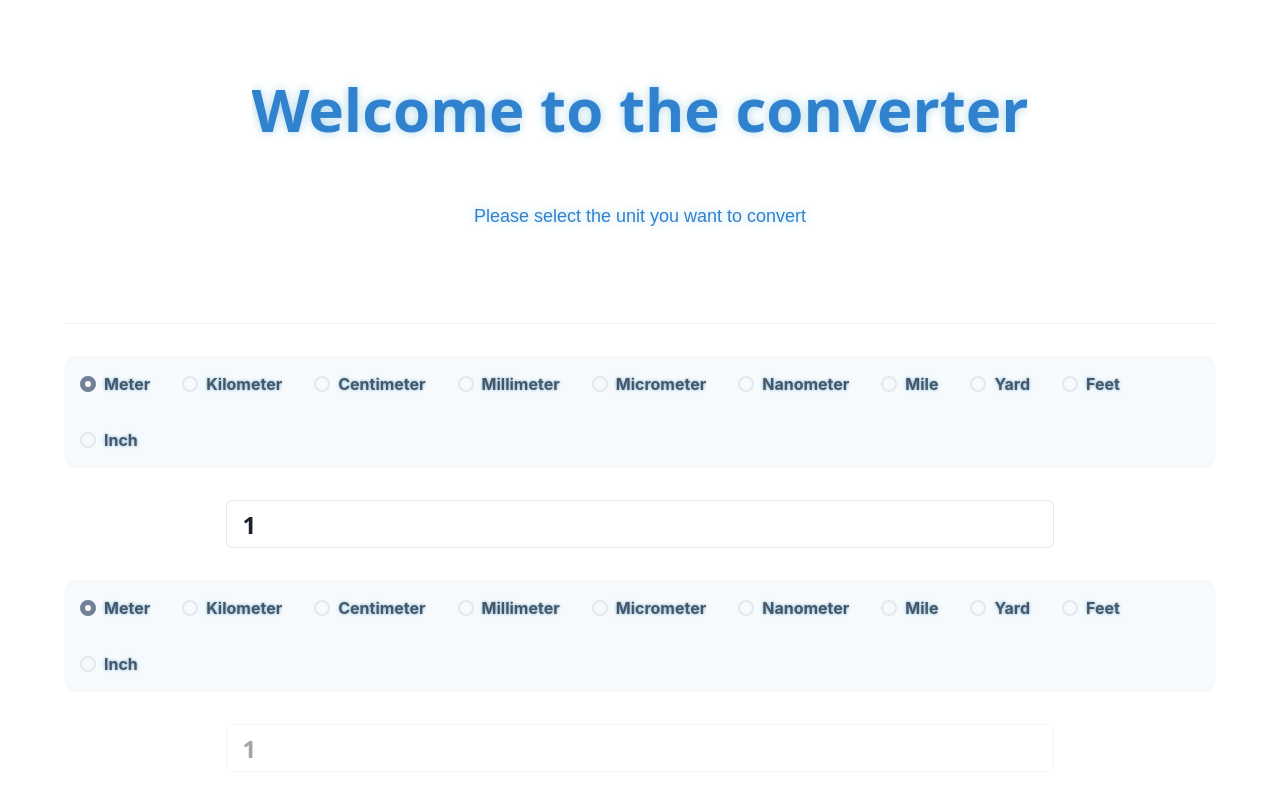
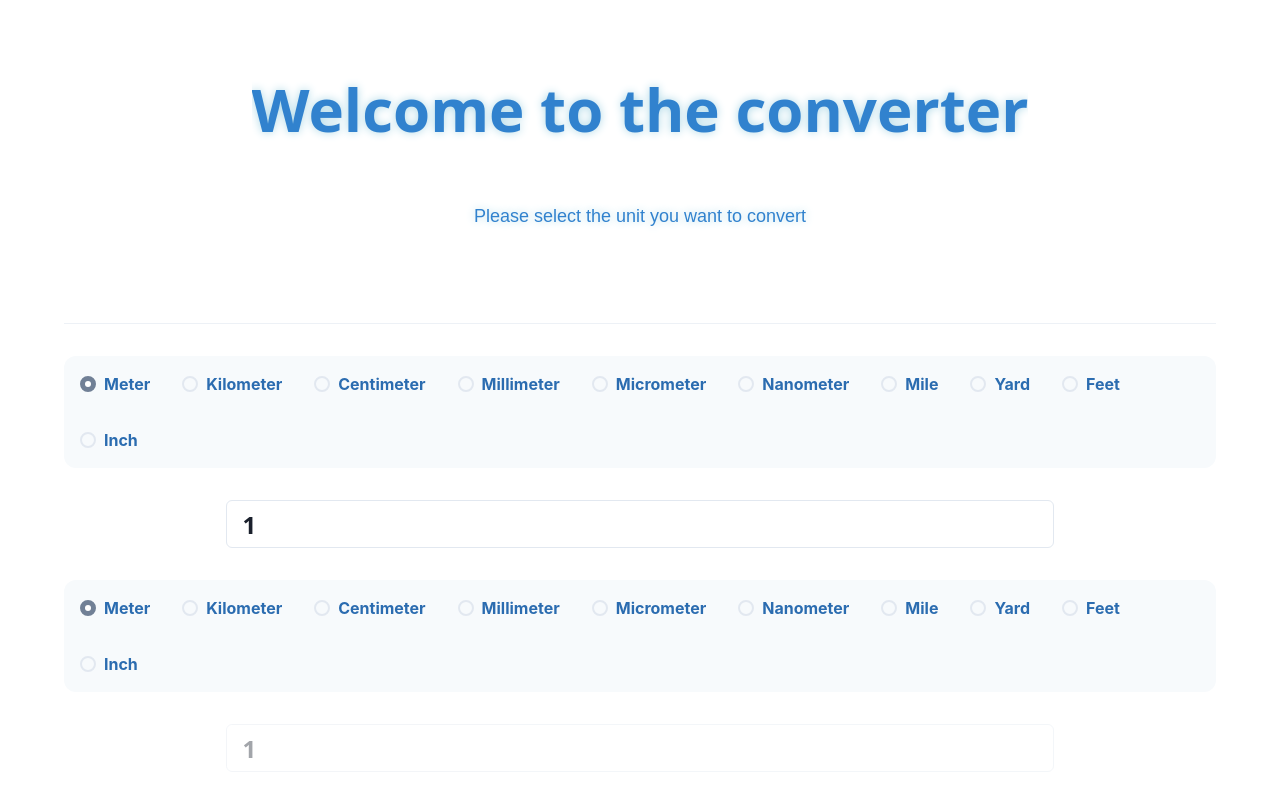
Before and after one commit to MD2990/converter, a Next.js app: page / in a window 1280 px wide. Shown: the top 796 px of the page. Built offline with nearby package versions, Linux system fonts and the light colour scheme.

Commit message:
min ui impo

```diff
--- a/components/MyRadioGroup.js
+++ b/components/MyRadioGroup.js
@@ -6,7 +6,7 @@ import Data from "./Data";
 import Inputs, { getIndex, Result } from "./Inputs";
 import state from "./store";
 
-export default function MyRadioGroup({ children }) {
+export default function MyRadioGroup() {
   const snap = useSnapshot(state);
 
   const handleChangeUp = (e) => {
@@ -22,9 +22,9 @@ export default function MyRadioGroup({ children }) {
 
 
   const MyRadioGroups = ({ value, onChange }) => (
-    <WrapItem textShadow="0 0 0.2rem #67afd0" bg='gray.50' rounded='xl'   p="4">
+    <WrapItem    bg='gray.50' rounded='xl'   p="4">
       <RadioGroup
-        color="gray.600"
+        color="blue.600"
         fontWeight="bold"
         size="md"
         value={value}
```
